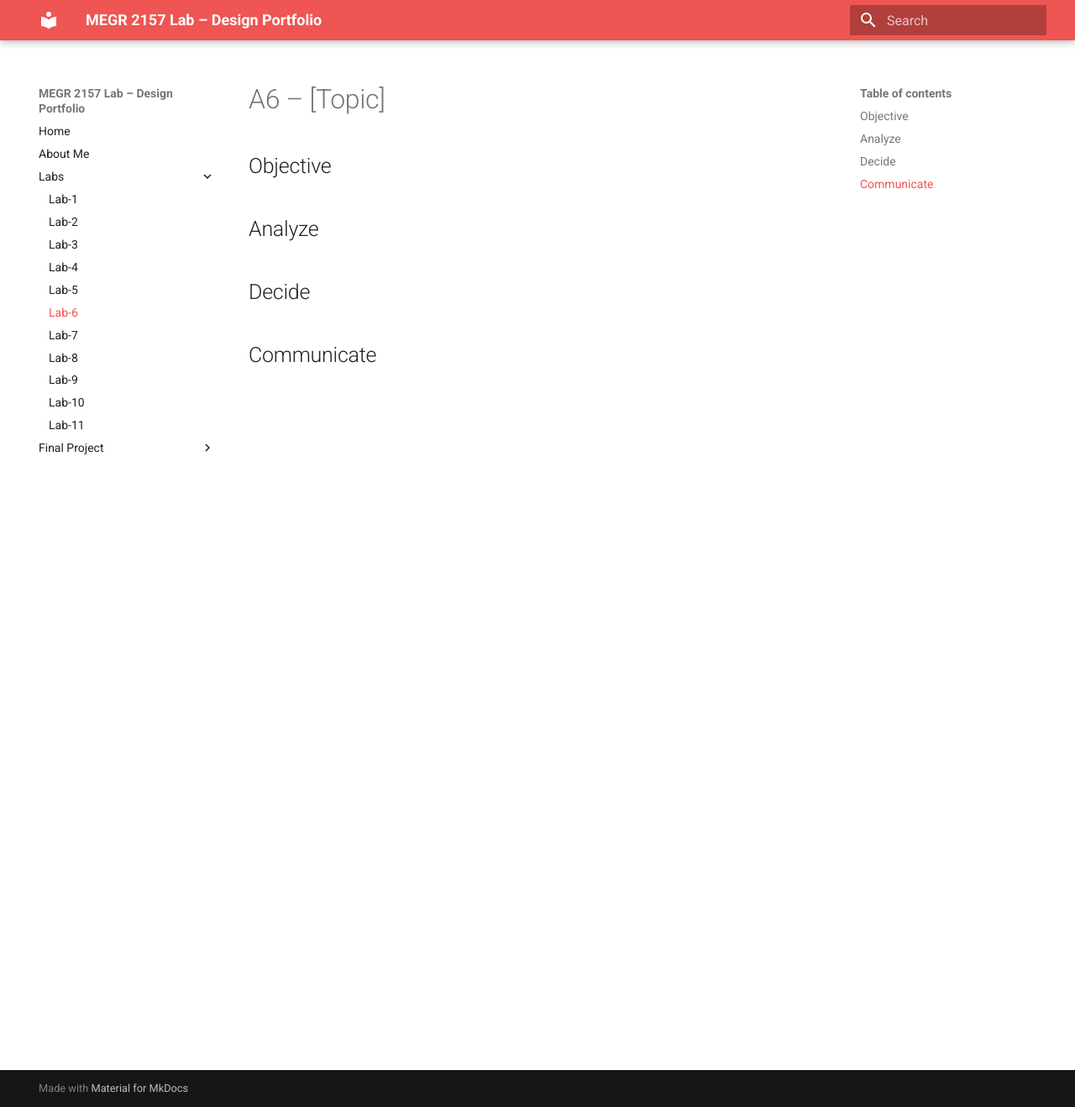
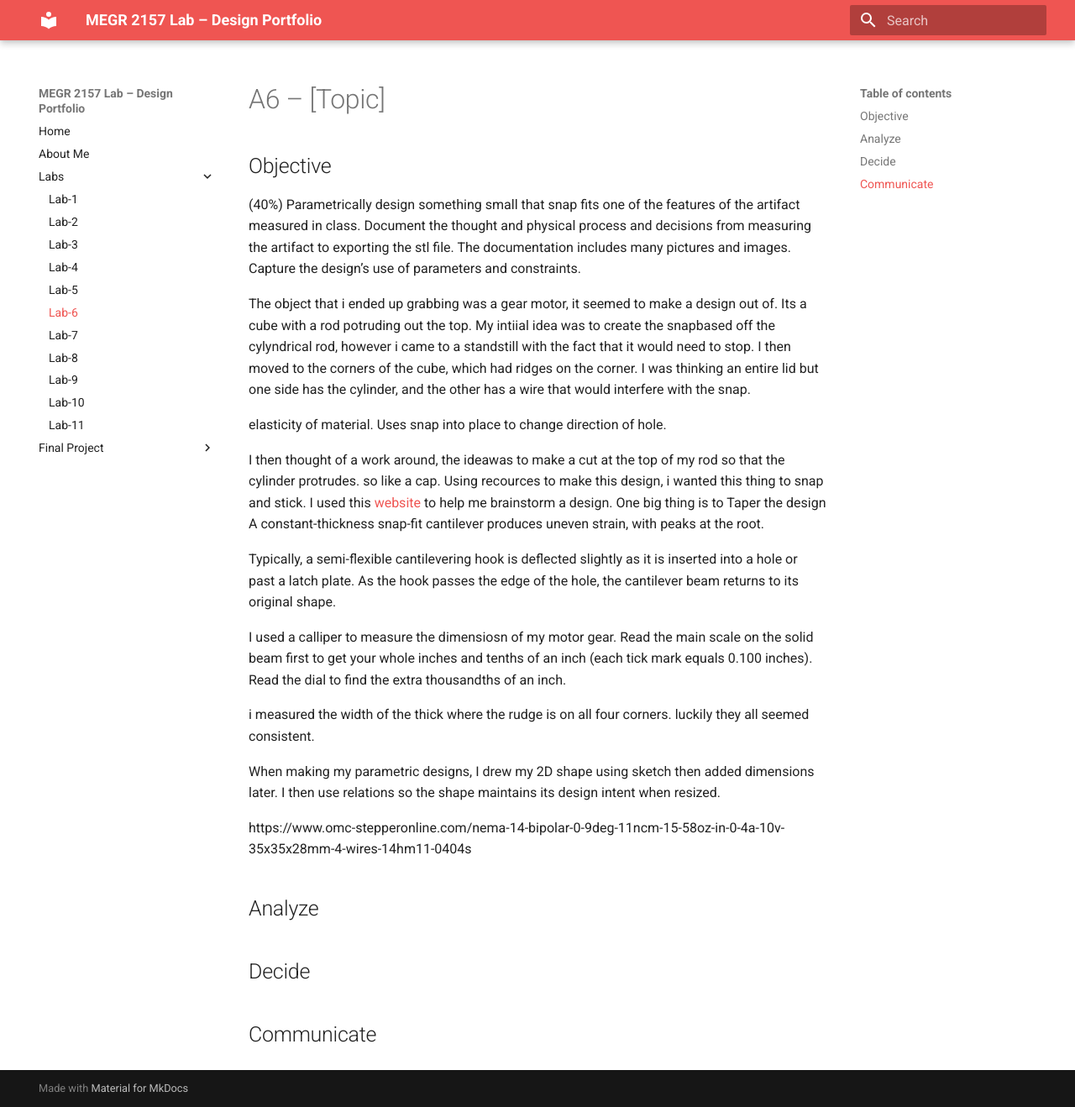
Before and after one commit to CandyVas/Candy-Vasquez-Portfolio-Lab, an MkDocs documentation site: the page built from docs/Labs/L06/index.md, in a window 1280 px wide and 1318 px high. Shown: the whole window at 84% size. Built offline with MkDocs 1.6.1 and Material for MkDocs 9.7.7, drawn with Linux system fonts in a browser that asks for light colours.

Commit message:
Update index.md

```diff
--- a/docs/Labs/L06/index.md
+++ b/docs/Labs/L06/index.md
@@ -1,7 +1,23 @@
 # A6 – [Topic]
 
 ## Objective
+(40%) Parametrically design something small that snap fits one of the features of the artifact measured in class. Document the thought and physical process and decisions from measuring the artifact to exporting the stl file. The documentation includes many pictures and images. Capture the design’s use of parameters and constraints.
 
+The object that i ended up grabbing was a gear motor, it seemed to make a design out of. Its a cube with a rod potruding out the top. My intiial idea was to create the snapbased off the cylyndrical rod, however i came to a standstill with the fact that it would need to stop. I then moved to the corners of the cube, which had ridges on the corner. I was thinking an entire lid but one side has the cylinder, and the other has a wire that would interfere with the snap.
+
+elasticity of material. Uses snap into place to change direction of hole.
+
+I then thought of a work around, the ideawas to make a cut at the top of my rod so that the cylinder protrudes. so like a cap. Using recources to make this design, i wanted this thing to snap and stick. I used this [website](https://www.hubs.com/knowledge-base/how-design-snap-fit-joints-3d-printing/) to help me brainstorm a design. One big thing is to Taper the design A constant-thickness snap-fit cantilever produces uneven strain, with peaks at the root.
+
+Typically, a semi-flexible cantilevering hook is deflected slightly as it is inserted into a hole or past a latch plate. As the hook passes the edge of the hole, the cantilever beam returns to its original shape.
+
+I used a calliper to measure the dimensiosn of my motor gear. Read the main scale on the solid beam first to get your whole inches and tenths of an inch (each tick mark equals 0.100 inches). Read the dial to find the extra thousandths of an inch.
+
+i measured the width of the thick where the rudge is on all four corners. luckily they all seemed consistent.
+
+When making my parametric designs, I drew my 2D shape using sketch then added dimensions later. I then use relations so the shape maintains its design intent when resized.
+
+https://www.omc-stepperonline.com/nema-14-bipolar-0-9deg-11ncm-15-58oz-in-0-4a-10v-35x35x28mm-4-wires-14hm11-0404s
 
 ## Analyze
 
```
